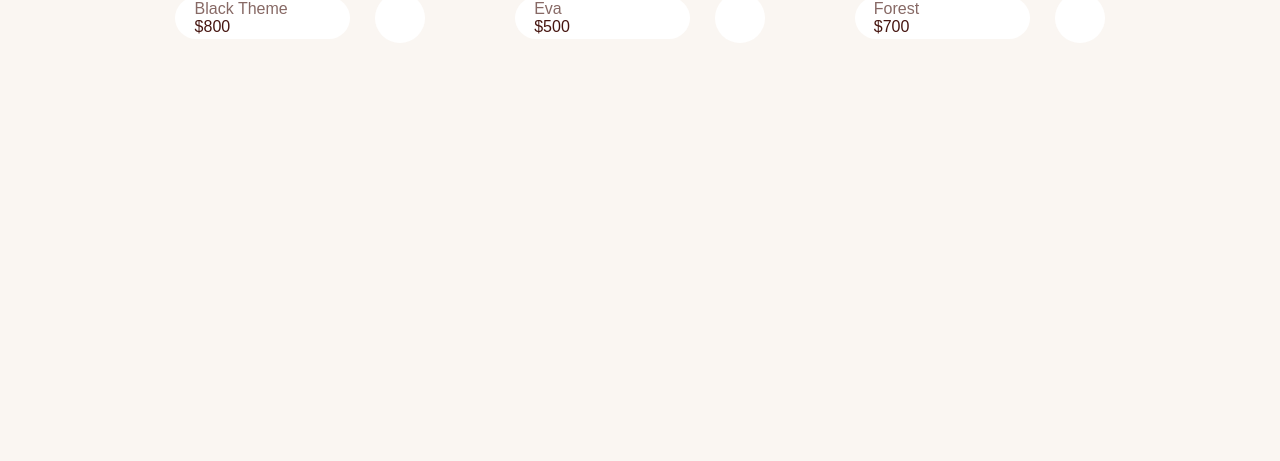
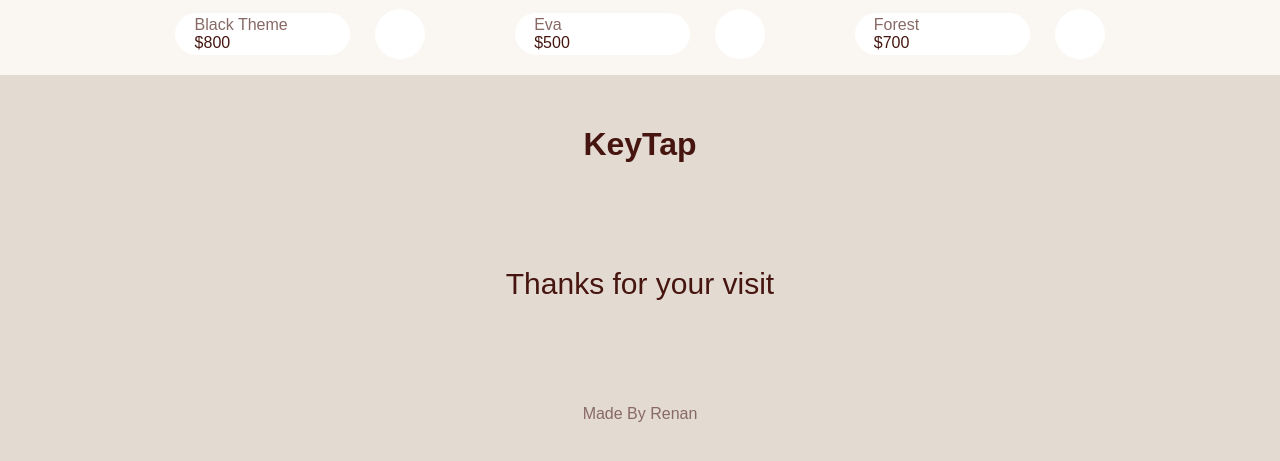
Before and after one commit to renansouza12/keytap, an Angular app: page /Cart in a window 1280 px wide. Shown: the part 3023-3484 px from the top of the page. Before the commit the page ends 3066 px from the top, so only its background shows below. Built offline with nearby package versions, Linux system fonts and the light colour scheme; some icons are missing; a web font is replaced by a local one.

Commit message:
footer added

```diff
--- a/src/app/app.component.html
+++ b/src/app/app.component.html
@@ -4,3 +4,4 @@
 <app-highlight/>
 <app-catalog/>
 <app-cart/>
+<app-footer/>
--- a/src/app/app.module.ts
+++ b/src/app/app.module.ts
@@ -12,6 +12,7 @@ import { HighlightComponent } from './components/sections/highlight/highlight.co
 import { CatalogComponent } from './components/sections/catalog/catalog.component';
 import { CardComponent } from './components/ui/card/card.component';
 import { CartComponent } from './pages/cart/cart.component';
+import { FooterComponent } from './components/sections/footer/footer.component';
 
 
 @NgModule({
@@ -24,6 +25,7 @@ import { CartComponent } from './pages/cart/cart.component';
     CatalogComponent,
     CardComponent,
     CartComponent,
+    FooterComponent,
 
   ],
   imports: [
--- a/src/app/components/sections/catalog/catalog.component.scss
+++ b/src/app/components/sections/catalog/catalog.component.scss
@@ -1,9 +1,10 @@
 .catalog{
-    height: 100vh;
+    height: 100%;
     width: 80%;
-    margin: 0 auto;
+    margin: 1rem auto;
 
     .cards{
+        height: 100%;
         margin-top: 3rem;
         display: flex;
         justify-content: center;
--- /dev/null
+++ b/src/app/components/sections/footer/footer.component.html
@@ -0,0 +1,5 @@
+<footer>
+    <h1>KeyTap</h1>
+    <span>Thanks for your visit</span>
+    <h3>Made By Renan</h3>
+</footer>
--- /dev/null
+++ b/src/app/components/sections/footer/footer.component.scss
@@ -0,0 +1,13 @@
+footer{
+    height: 50vh;
+    background-color: var(--primary-color);
+    display: flex;
+    justify-content: space-around;
+    flex-direction: column;
+    align-items: center;
+
+    span{
+        font-size: 30px;
+    }
+
+}
```
Also changed, not shown: src/app/components/sections/footer/footer.component.ts (added, +10 -0 lines).
